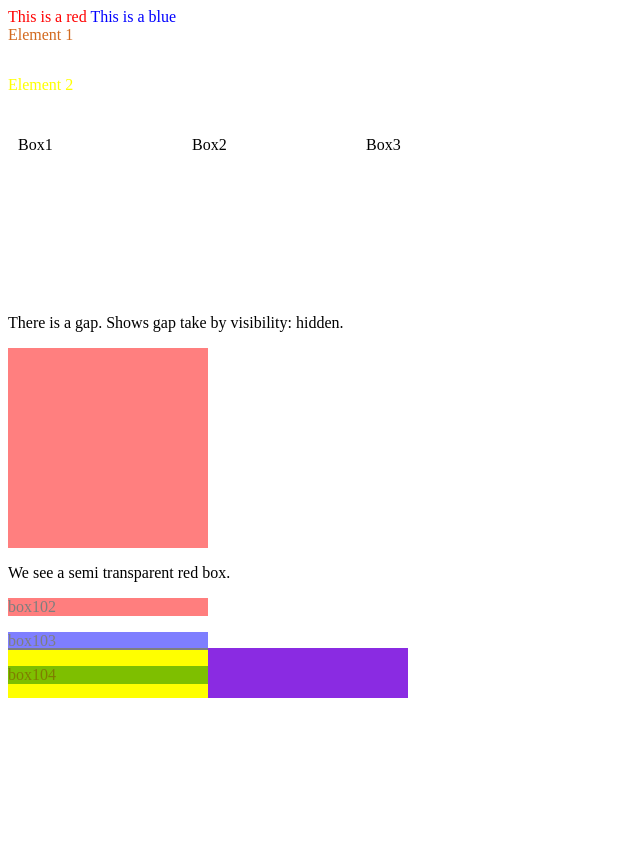
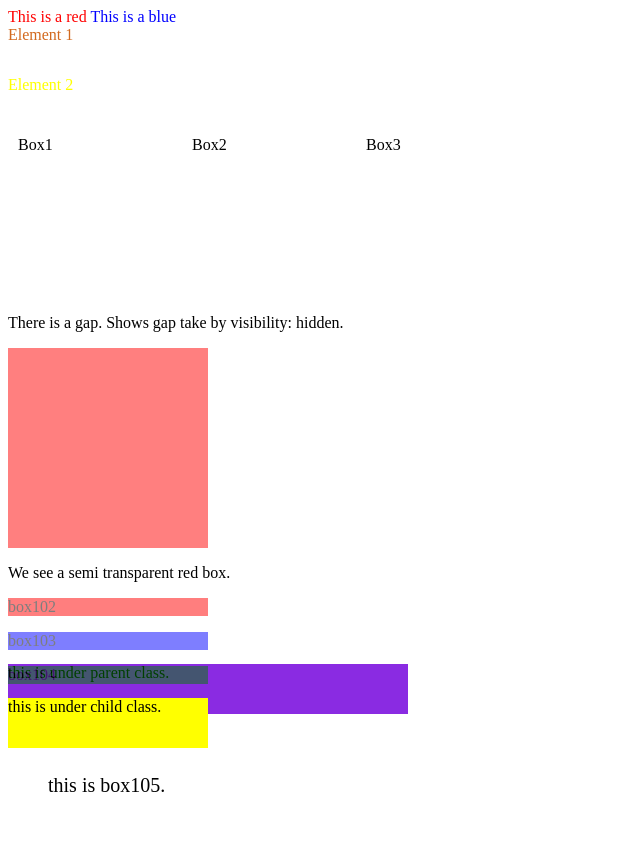
Before and after one commit to arushabind2005-star/CSS, a website: page 11-20q.html in a window 1280 px wide. Shown: the whole page, without its empty margins (0-640 px from the left). Before the commit the page ends 800 px from the top, so only its background shows below. Drawn offline with Linux system fonts and the light colour scheme.

Commit message:
Added em unit

```diff
--- a/11-20q.html
+++ b/11-20q.html
@@ -36,7 +36,14 @@
     </div>
 
     <div class="parent">
-      <div class="child"></div>
+      <p>this is under parent class.</p>
+      <div class="child">
+        <p>this is under child class.</p>
+      </div>
+    </div>
+
+    <div class="box105">
+      <p>this is box105.</p>
     </div>
   </body>
 </html>
--- a/styles2.css
+++ b/styles2.css
@@ -52,6 +52,9 @@ div{
     background-color: yellow;
 }
 /* Q8 */
-
+.box105{
+    font-size: 20px;
+    padding: 2em;
+}
 /* Q9 */
 /* Q10 */
```
